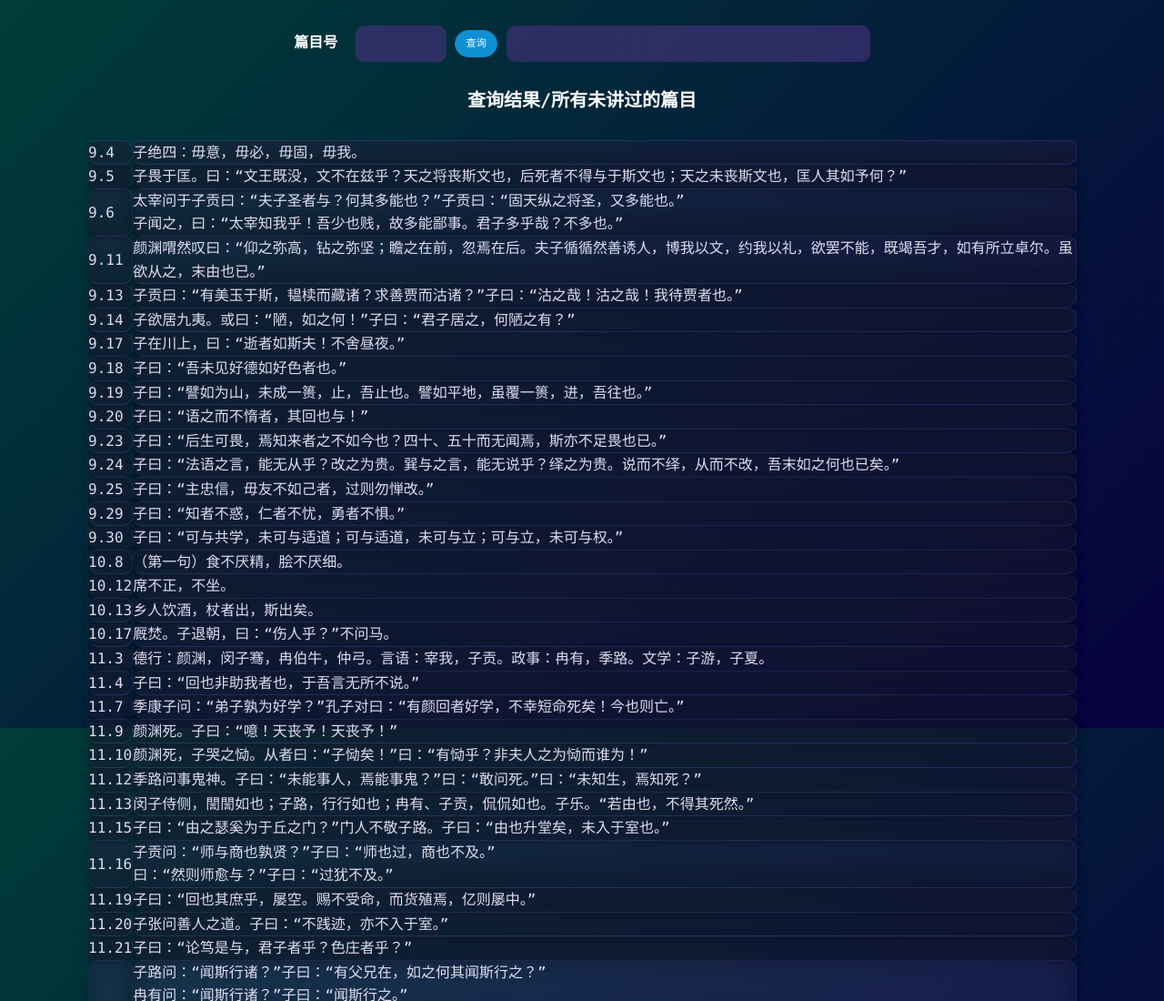
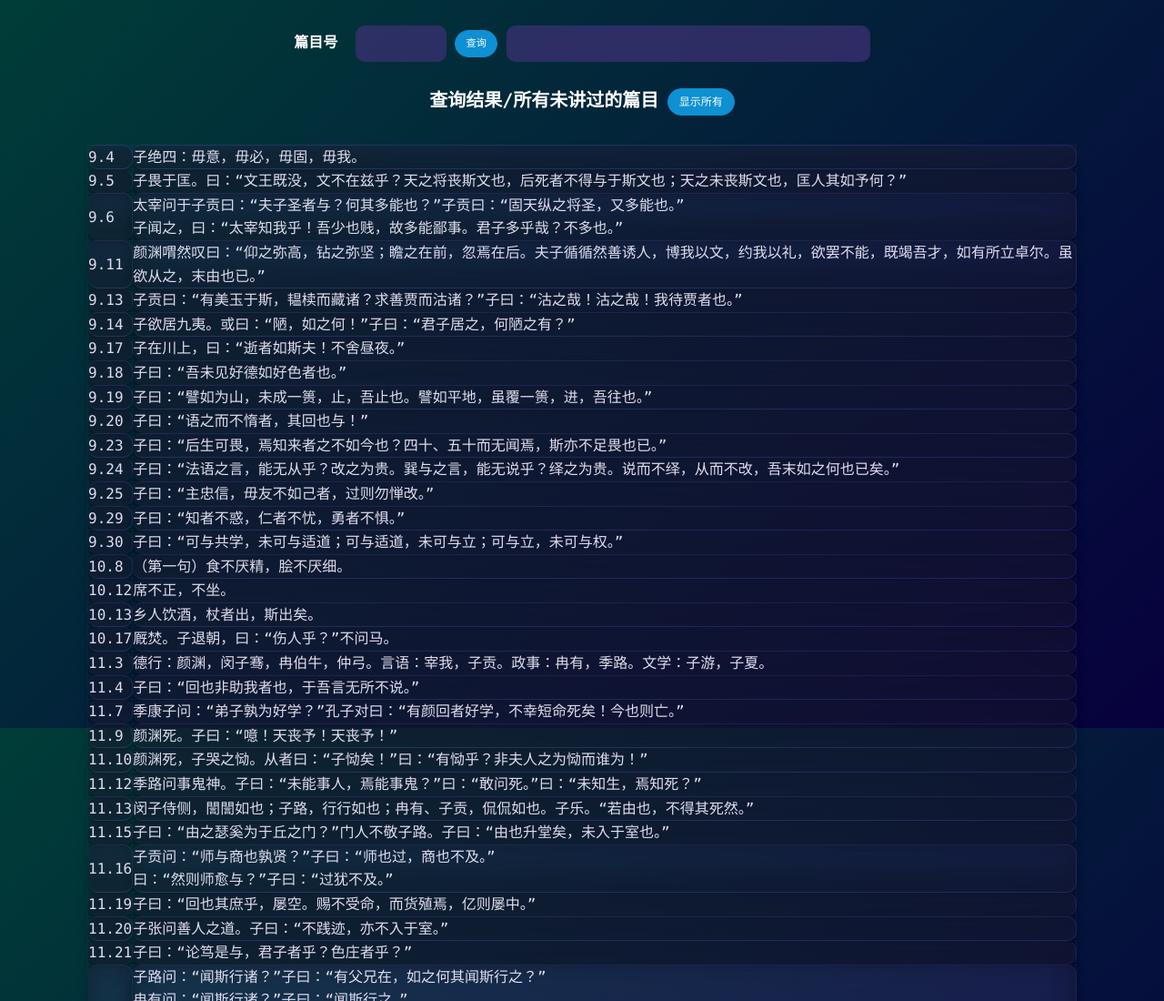
Before and after one commit to run26oyzr/lunyu-query, a plain HTML site: page index.html in a window 1280 px wide. Shown: the top 1100 px of the page at 91% size. Drawn offline with Linux system fonts and the light colour scheme.

Commit message:
添加“显示所有”按钮

```diff
--- a/index.html
+++ b/index.html
@@ -19,9 +19,12 @@
         </center>
         <div id = "show res">
             <br>
-            <center><h2>查询结果/所有未讲过的篇目</h2></center>
+            <center>
+                <label style="font-size:20px;">查询结果/所有未讲过的篇目</label>
+                <button type="button" class="am-btn am-btn-primary am-round" style="height: 30px; font-size:12px !important;" id="show all">显示所有</button>
+            </center>
             <span id = "tb">
-
+                <table class="tc mt" id="res"><tbody>
             </span>
         </div>
     </div>
--- a/main.js
+++ b/main.js
@@ -24,9 +24,7 @@ fetch('./text.json')
         initTable();
 	})
 const initTable = async () => {
-    let result = document.createElement('table');
-    result.className = "tc mt";
-    result.id = 'res'
+    let result = document.getElementById('res');
     const tbody = "<tbody>";
     const tr = "<tr>";
     const btr = "</tr>";
@@ -45,9 +43,6 @@ const initTable = async () => {
         }
     }
     result.innerHTML = insideHtml;
-    node = document.getElementById('tb');
-    node.parentNode.insertBefore(result, node);
-    node.remove();
 }
 const changeTable = async (a, b) => {
     let result = document.getElementById('res');
@@ -97,6 +92,9 @@ document.getElementById('query').addEventListener('click', () => {
         log("输入格式错误");
     }
 })
+document.getElementById('show all').addEventListener('click', () => {
+    initTable();
+})
 
 
 // 根据文本生成text.json
```
